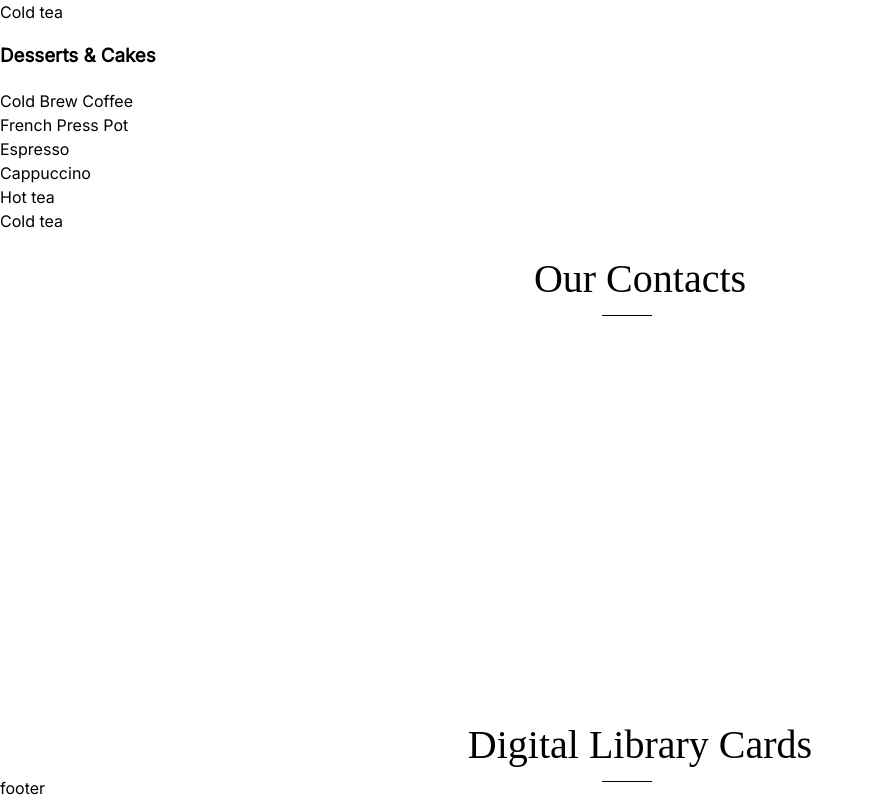
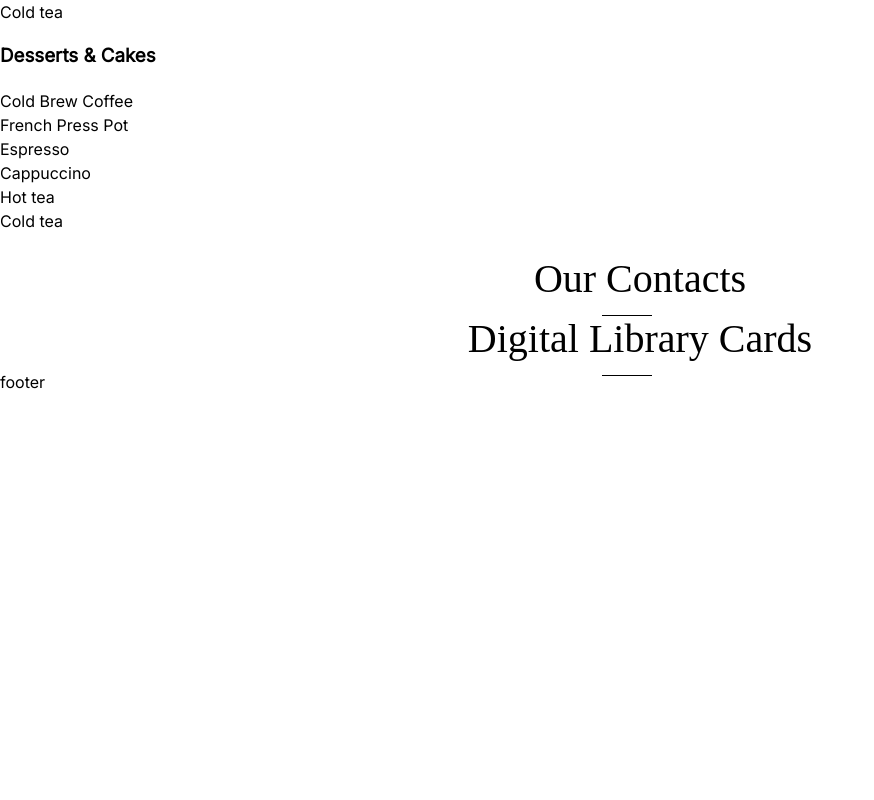
Before and after one commit to zena7/library-vite, a React (Vite) app: page / in a window 1280 px wide. Shown: the part 1945-2745 px from the top of the page, without its empty margins (0-874 px from the left). After the commit the page ends 2339 px from the top, so only its background shows below. Built offline with nearby package versions, Linux system fonts and the light colour scheme; a web font is replaced by a local one.

Commit message:
chore: comment code with map

```diff
--- a/src/App.jsx
+++ b/src/App.jsx
@@ -55,11 +55,11 @@ function App() {
         </Section>
         <Section className='contacts' id='contacts'>
           <h2>Our Contacts</h2>
-          <iframe
+          {/* <iframe
             src='https://yandex.ru/map-widget/v1/?um=constructor%3Ac93972da89a32fd07a8439f24089948346489379cc6d0add0b735b3a7348e94e&amp;source=constructor'
             width='70%'
             height='400'
-            frameBorder='0'></iframe>
+            frameBorder='0'></iframe> */}
         </Section>
         <Section className='libraryCard' id='libraryCard'>
           <h2>Digital Library Cards</h2>
```
